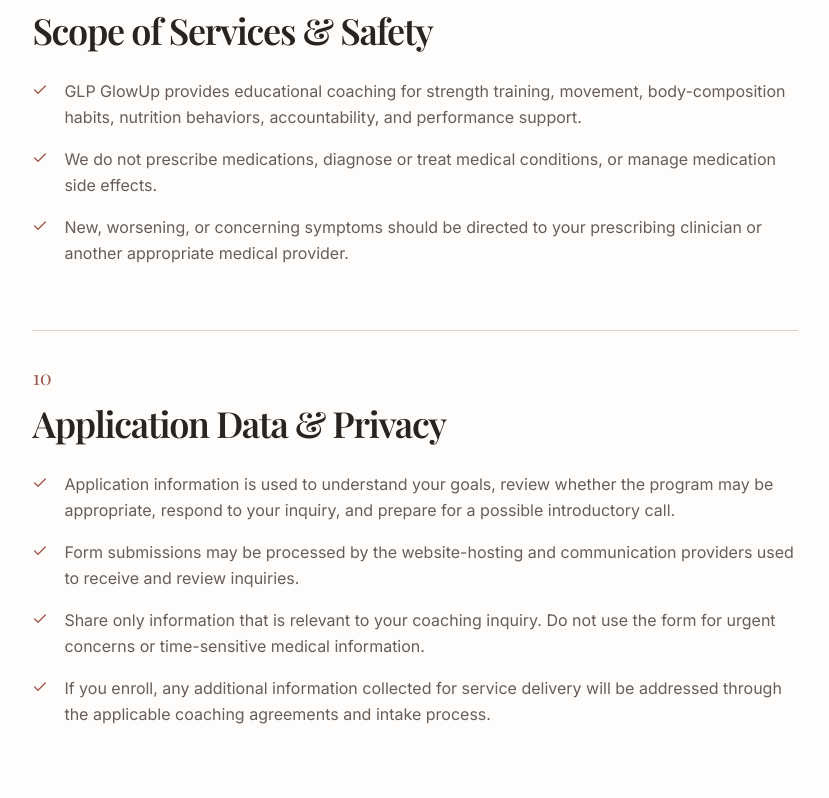
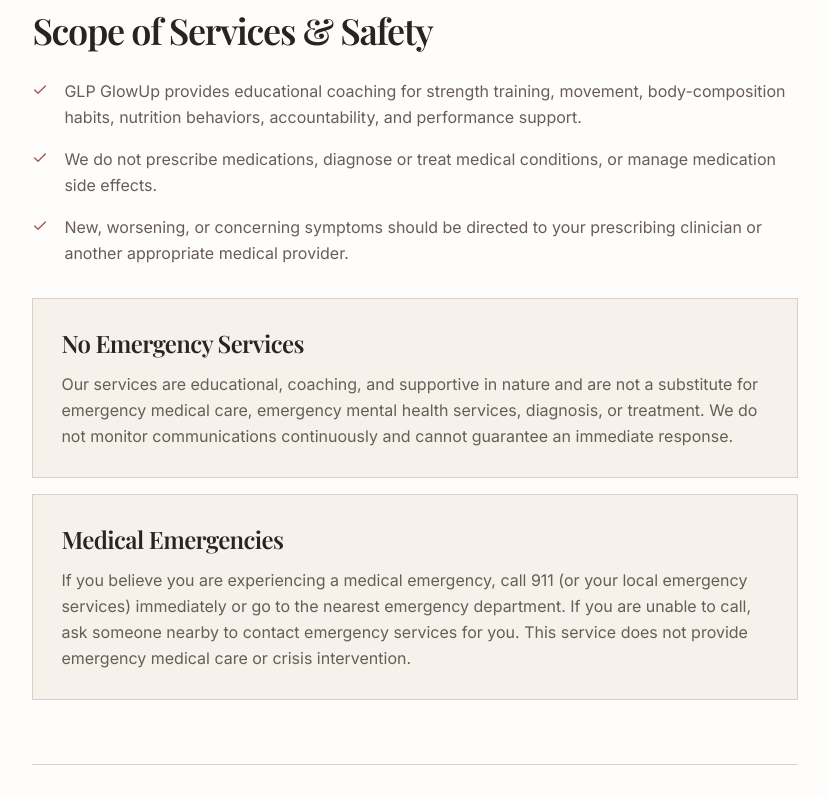
Before and after one commit to Bigper4mer/glp-glowup-website, a Next.js app: page /policies in a window 1280 px wide. Shown: the part 3682-4480 px from the top of the page, without its empty margins (450-1279 px from the left). Built offline with nearby package versions, Linux system fonts and the light colour scheme; a web font is replaced by a local one.

Commit message:
feat: add emergency safety callouts

```diff
--- a/src/app/policies/page.tsx
+++ b/src/app/policies/page.tsx
@@ -90,6 +90,21 @@
                       </li>
                     ))}
                   </ul>
+                  {"callouts" in section && section.callouts?.length ? (
+                    <div className="mt-8 grid gap-4">
+                      {section.callouts.map((callout) => (
+                        <article
+                          key={callout.title}
+                          className="border border-brand-line bg-brand-light p-6 sm:p-7"
+                        >
+                          <h3 className="font-serif text-2xl font-semibold tracking-[-0.025em] text-brand-dark">
+                            {callout.title}
+                          </h3>
+                          <p className="mt-3 leading-relaxed text-brand-muted">{callout.body}</p>
+                        </article>
+                      ))}
+                    </div>
+                  ) : null}
                 </section>
               ))}
             </div>
--- a/src/lib/site-content.ts
+++ b/src/lib/site-content.ts
@@ -405,6 +405,16 @@
       "We do not prescribe medications, diagnose or treat medical conditions, or manage medication side effects.",
       "New, worsening, or concerning symptoms should be directed to your prescribing clinician or another appropriate medical provider.",
     ],
+    callouts: [
+      {
+        title: "No Emergency Services",
+        body: "Our services are educational, coaching, and supportive in nature and are not a substitute for emergency medical care, emergency mental health services, diagnosis, or treatment. We do not monitor communications continuously and cannot guarantee an immediate response.",
+      },
+      {
+        title: "Medical Emergencies",
+        body: "If you believe you are experiencing a medical emergency, call 911 (or your local emergency services) immediately or go to the nearest emergency department. If you are unable to call, ask someone nearby to contact emergency services for you. This service does not provide emergency medical care or crisis intervention.",
+      },
+    ],
   },
   {
     title: "Application Data & Privacy",
```
Also changed, not shown: 1 other file (tests, documents, lock files or other folders).
